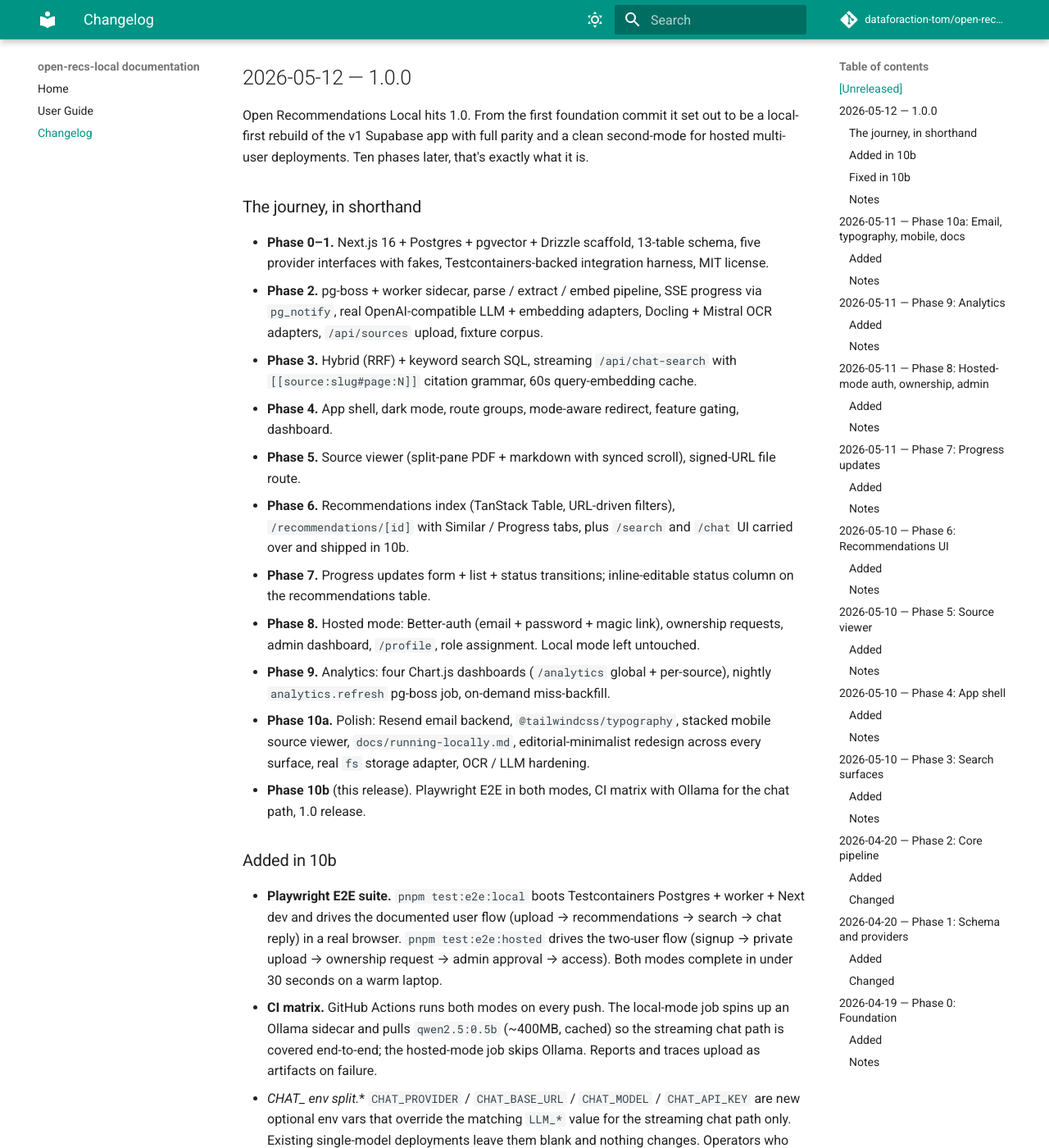
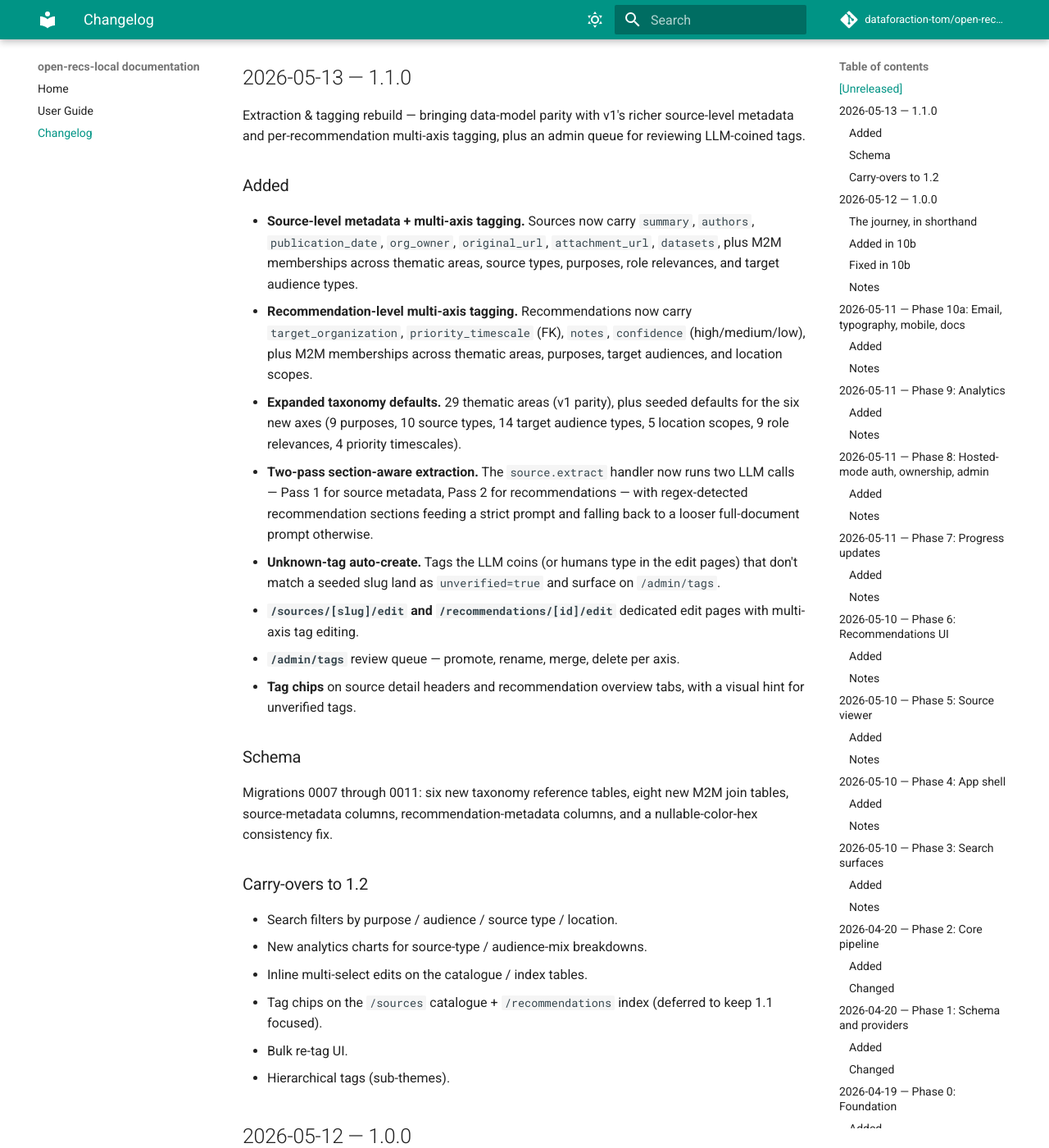
Before and after one commit to dataforaction-tom/open-recs-local, an MkDocs documentation site: the page built from docs/changelog.md, in a window 1280 px wide and 1400 px high, scrolled down 285 px. Shown: the whole window at 82% size. Built offline with MkDocs 1.6.1 and Material for MkDocs 9.7.7, drawn with Linux system fonts in a browser that asks for light colours; comment, search, counter and statistics services are not loaded.

Commit message:
release: 1.1.0 — extraction & tagging rebuild + docs

```diff
--- a/docs/changelog.md
+++ b/docs/changelog.md
@@ -5,6 +5,34 @@ All notable changes to open-recs-local will be documented in this file.
 The format is based on [Keep a Changelog](https://keepachangelog.com/).
 
 ## [Unreleased]
+
+## 2026-05-13 — 1.1.0
+
+Extraction & tagging rebuild — bringing data-model parity with v1's richer source-level metadata and per-recommendation multi-axis tagging, plus an admin queue for reviewing LLM-coined tags.
+
+### Added
+
+- **Source-level metadata + multi-axis tagging.** Sources now carry `summary`, `authors`, `publication_date`, `org_owner`, `original_url`, `attachment_url`, `datasets`, plus M2M memberships across thematic areas, source types, purposes, role relevances, and target audience types.
+- **Recommendation-level multi-axis tagging.** Recommendations now carry `target_organization`, `priority_timescale` (FK), `notes`, `confidence` (high/medium/low), plus M2M memberships across thematic areas, purposes, target audiences, and location scopes.
+- **Expanded taxonomy defaults.** 29 thematic areas (v1 parity), plus seeded defaults for the six new axes (9 purposes, 10 source types, 14 target audience types, 5 location scopes, 9 role relevances, 4 priority timescales).
+- **Two-pass section-aware extraction.** The `source.extract` handler now runs two LLM calls — Pass 1 for source metadata, Pass 2 for recommendations — with regex-detected recommendation sections feeding a strict prompt and falling back to a looser full-document prompt otherwise.
+- **Unknown-tag auto-create.** Tags the LLM coins (or humans type in the edit pages) that don't match a seeded slug land as `unverified=true` and surface on `/admin/tags`.
+- **`/sources/[slug]/edit` and `/recommendations/[id]/edit`** dedicated edit pages with multi-axis tag editing.
+- **`/admin/tags`** review queue — promote, rename, merge, delete per axis.
+- **Tag chips** on source detail headers and recommendation overview tabs, with a visual hint for unverified tags.
+
+### Schema
+
+Migrations 0007 through 0011: six new taxonomy reference tables, eight new M2M join tables, source-metadata columns, recommendation-metadata columns, and a nullable-color-hex consistency fix.
+
+### Carry-overs to 1.2
+
+- Search filters by purpose / audience / source type / location.
+- New analytics charts for source-type / audience-mix breakdowns.
+- Inline multi-select edits on the catalogue / index tables.
+- Tag chips on the `/sources` catalogue + `/recommendations` index (deferred to keep 1.1 focused).
+- Bulk re-tag UI.
+- Hierarchical tags (sub-themes).
 
 ## 2026-05-12 — 1.0.0
 
--- a/package.json
+++ b/package.json
@@ -1,6 +1,6 @@
 {
   "name": "open-recs-local",
-  "version": "1.0.0",
+  "version": "1.1.0",
   "private": true,
   "scripts": {
     "dev": "next dev",
```
Also changed, not shown: docs/running-locally.md (+15 -0 lines).
